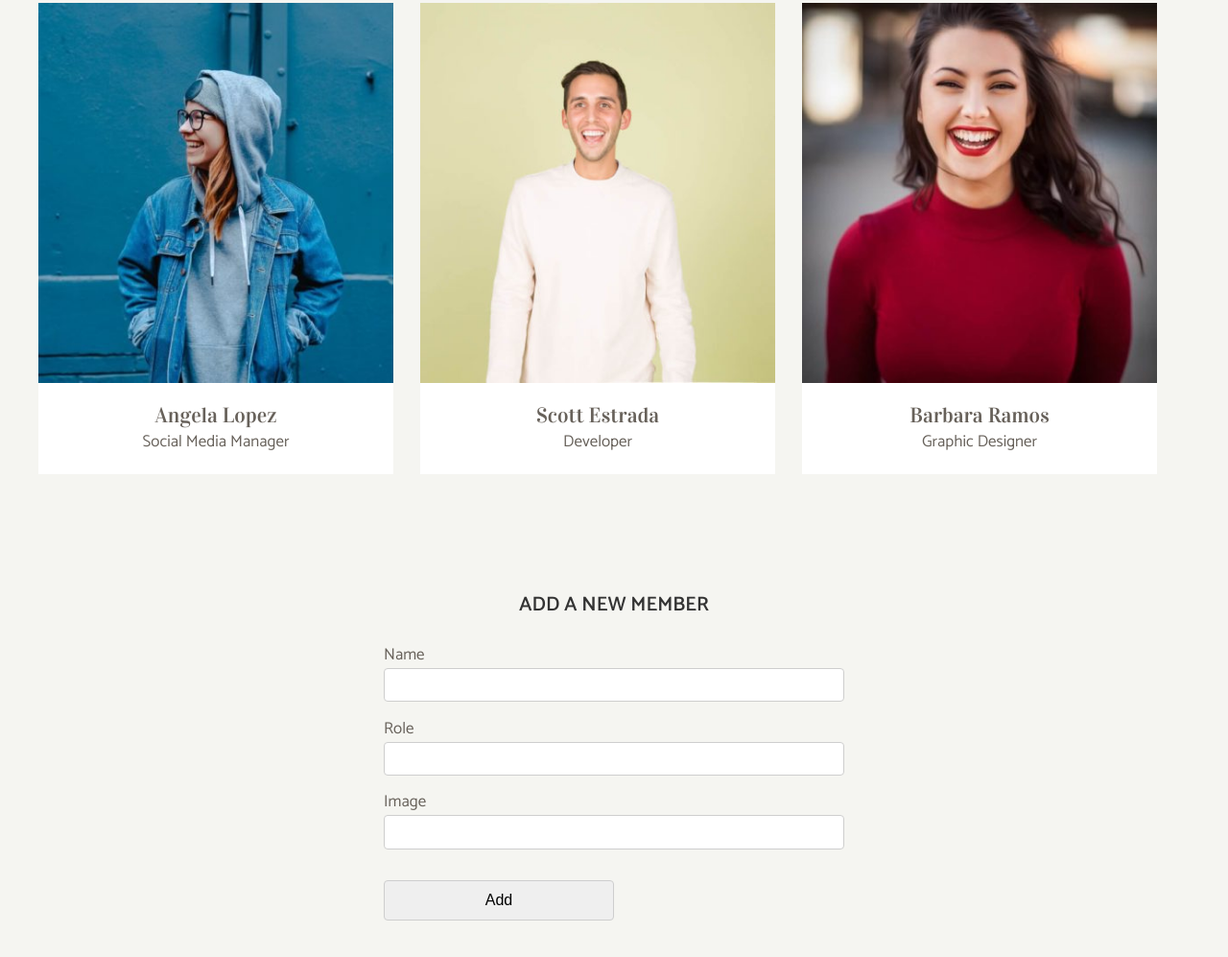
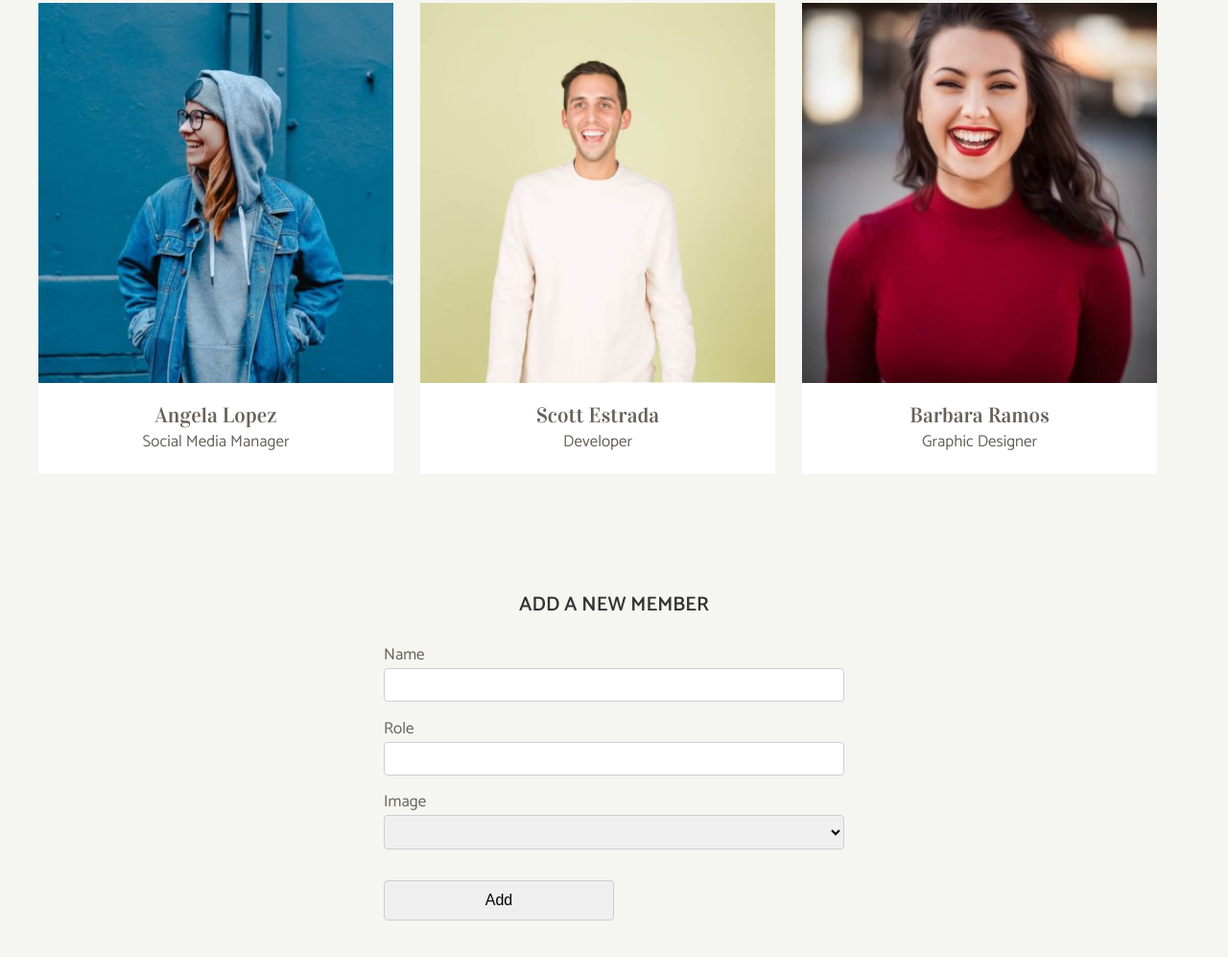
Before and after one commit to Bravehearts19/js-our-team, a plain HTML site: page index.html in a window 1280 px wide. Shown: the part 774-1771 px from the top of the page at 96% size. Drawn offline with Linux system fonts and the light colour scheme.

Commit message:
Added selcet menu for images

```diff
--- a/index.html
+++ b/index.html
@@ -46,7 +46,15 @@
 
         <input type="text" id="role" />
         <label for="name">Image </label>
-        <input type="text" id="image" />
+        <!-- <input type="text" id="image" /> -->
+        <select id="image">
+          <option value="img/wayne-barnett-founder-ceo.jpg">wayne-barnett-founder-ceo.jpg</option>
+          <option value="img/angela-caroll-chief-editor.jpg">angela-caroll-chief-editor.jpg</option>
+          <option value="img/walter-gordon-office-manager.jpg">walter-gordon-office-manager.jpg</option>
+          <option value="img/angela-lopez-social-media-manager.jpg">angela-lopez-social-media-manager.jpg</option>
+          <option value="img/scott-estrada-developer.jpg">scott-estrada-developer.jpg</option>
+          <option value="img/barbara-ramos-graphic-designer.jpg">barbara-ramos-graphic-designer.jpg</option>
+        </select>
         <button type="button" id="addMemberButton">Add</button>
       </div>
     </div>
--- a/js/script.js
+++ b/js/script.js
@@ -42,12 +42,12 @@ cardArray.push(firstCard, secondCard, thirdCard, fourthCard, fifthCard, sixthCar
 console.log(cardArray);
 
 generateCards();
-/* generateSingleCard(firstCard.name, firstCard.role, firstCard.image); */
+document.getElementById("image").value = "";
 
 addMemberButton.addEventListener("click", function() {
     let inputName = document.getElementById("name").value;
     let inputRole = document.getElementById("role").value;
-    let inputImage = "img/" + document.getElementById("image").value;
+    let inputImage = document.getElementById("image").value;
 
     console.log(inputName);
     console.log(inputRole);
@@ -59,7 +59,6 @@ addMemberButton.addEventListener("click", function() {
     document.getElementById("role").value = "";
     document.getElementById("image").value = "";
 })
-
 
 function generateCards() {
     for (let i = 0; i < cardArray.length; i++) {
```
